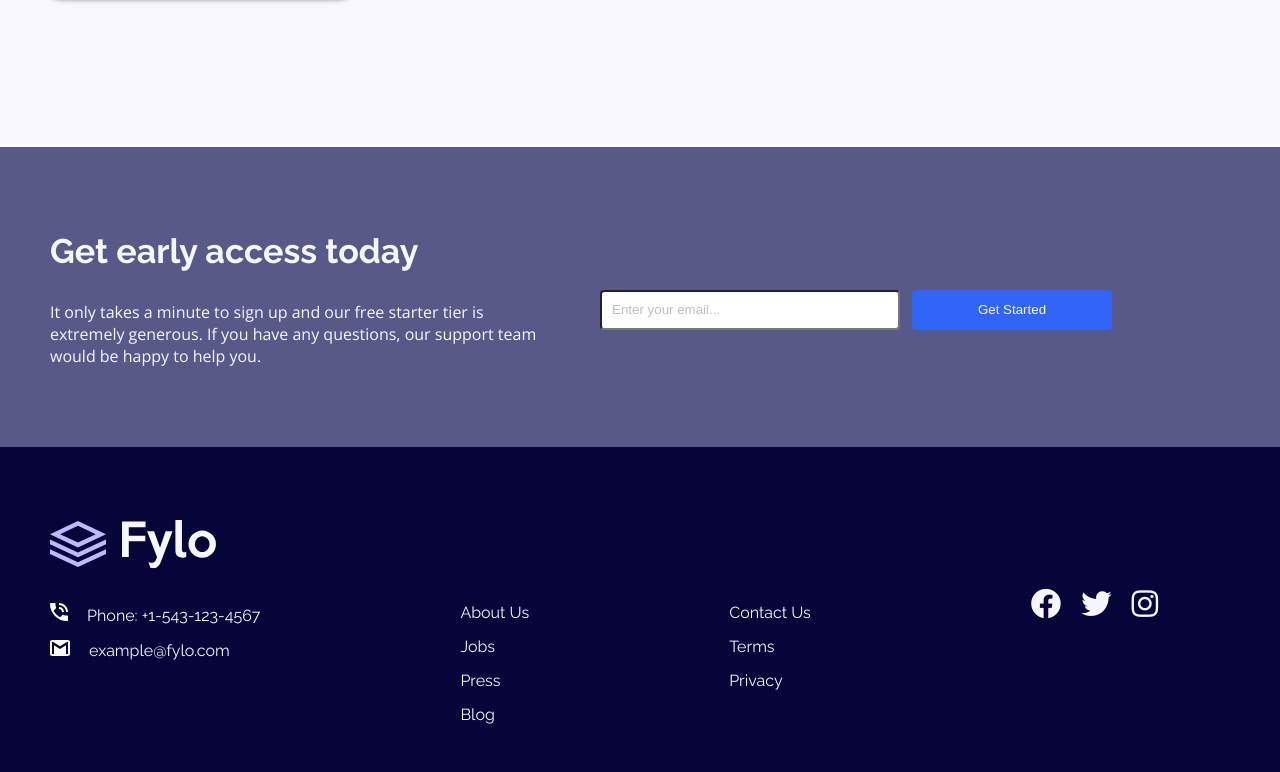
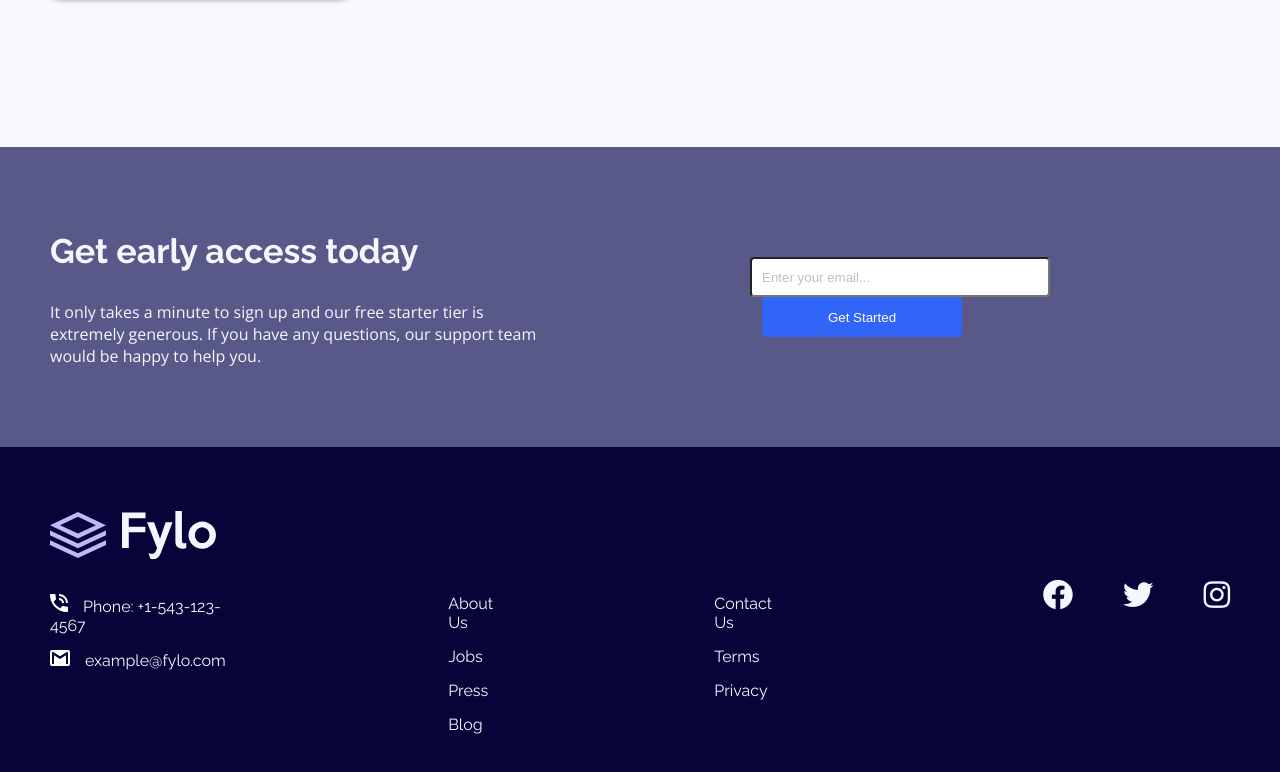
Before and after one commit to Hwang08/fylo-light, a plain HTML site: page index.html in a window 1280 px wide. Shown: the part 1534-2306 px from the top of the page. Drawn offline with nearby package versions, Linux system fonts and the light colour scheme.

Commit message:
Minor style edits

```diff
--- a/css/styles.css
+++ b/css/styles.css
@@ -99,7 +99,8 @@ nav{
   /* display: flex; */
   /* float: right; */
   /* clear: right; */
-  max-width: 55%;
+  /* max-width: 55%; */
+  width: 55%;
 }
 
 #section1-wrapper{
@@ -285,9 +286,9 @@ button:focus{outline: 0;}
   max-width: 600px;
 }
 
-#form-button-wrapper{
-  margin-top: 25px;
-  /* padding: var(--section-padding); */
+#form-button-wrapper2{
+  margin-left: 100px;
+  padding: var(--section-padding);
 }
 
 #form2{
@@ -383,7 +384,7 @@ footer{
 }
 
 .footer-social-nav-li{
-  margin-left: 20px;
+  margin-left: 50px;
 }
 
 .footer-social-icons{
@@ -396,6 +397,10 @@ footer{
   color: var(--light-grayish-blue);
 }
 
+.footer-links:hover{
+  text-decoration: underline;
+}
+
 .footer-links:visited{
   color: #f6f6fe;
   color: var(--light-grayish-blue);
@@ -405,6 +410,10 @@ footer{
 /* =================================== */
 /*---------- Media Queries ----------*/
 /* =================================== */
+
+@media(max-width: 1100px){
+
+}
 
 @media(max-width: 700px){
   /*---------  Mobile 700 Header ---------*/
@@ -456,6 +465,8 @@ footer{
   }
 }
 
+
+
 @media(max-width: 440px){
   /*---------  Mobile 375 Header---------*/
   header{
@@ -487,6 +498,8 @@ footer{
     margin: 0;
   }
 }
+  /*--------- Mobile 375 Section 1 End ---------*/
+
 /* =================================== */
 /*---------- Media Queries End----------*/
 /* =================================== */
--- a/index.html
+++ b/index.html
@@ -98,7 +98,7 @@
           If you have any questions, our support team would be happy to help you.
         </p>
       </div>
-      <div id='form-button-wrapper'>
+      <div id='form-button-wrapper2'>
         <form id='form2' action="post"><input id='input2' type="text" placeholder="Enter your email..."></form>
         <button id='button2'>Get Started</button>
       </div>
@@ -114,11 +114,11 @@
       <div id='footer-links-wrapper'>
         <ul class='footer-nav-ul'>
           <li class="footer-nav-li">
-            <a class='footer-links' href="#"><img class="footer-contact-icons" src="images/icon-phone.svg" alt="phone icon"> Phone:
+            <a class='footer-links' href="#"><img class="footer-contact-icons" src="images/icon-phone.svg" alt="phone icon">Phone:
               +1-543-123-4567</a>
           </li>
           <li class="footer-nav-li">
-            <a class='footer-links' href="#"><img class="footer-contact-icons" src="images/icon-email.svg" alt="email icon"> example@fylo.com</a>
+            <a class='footer-links' href="#"><img class="footer-contact-icons" src="images/icon-email.svg" alt="email icon">example@fylo.com</a>
           </li>
         </ul>
         <ul class='footer-nav-ul'>
```
Also changed, not shown: 1 other file.
